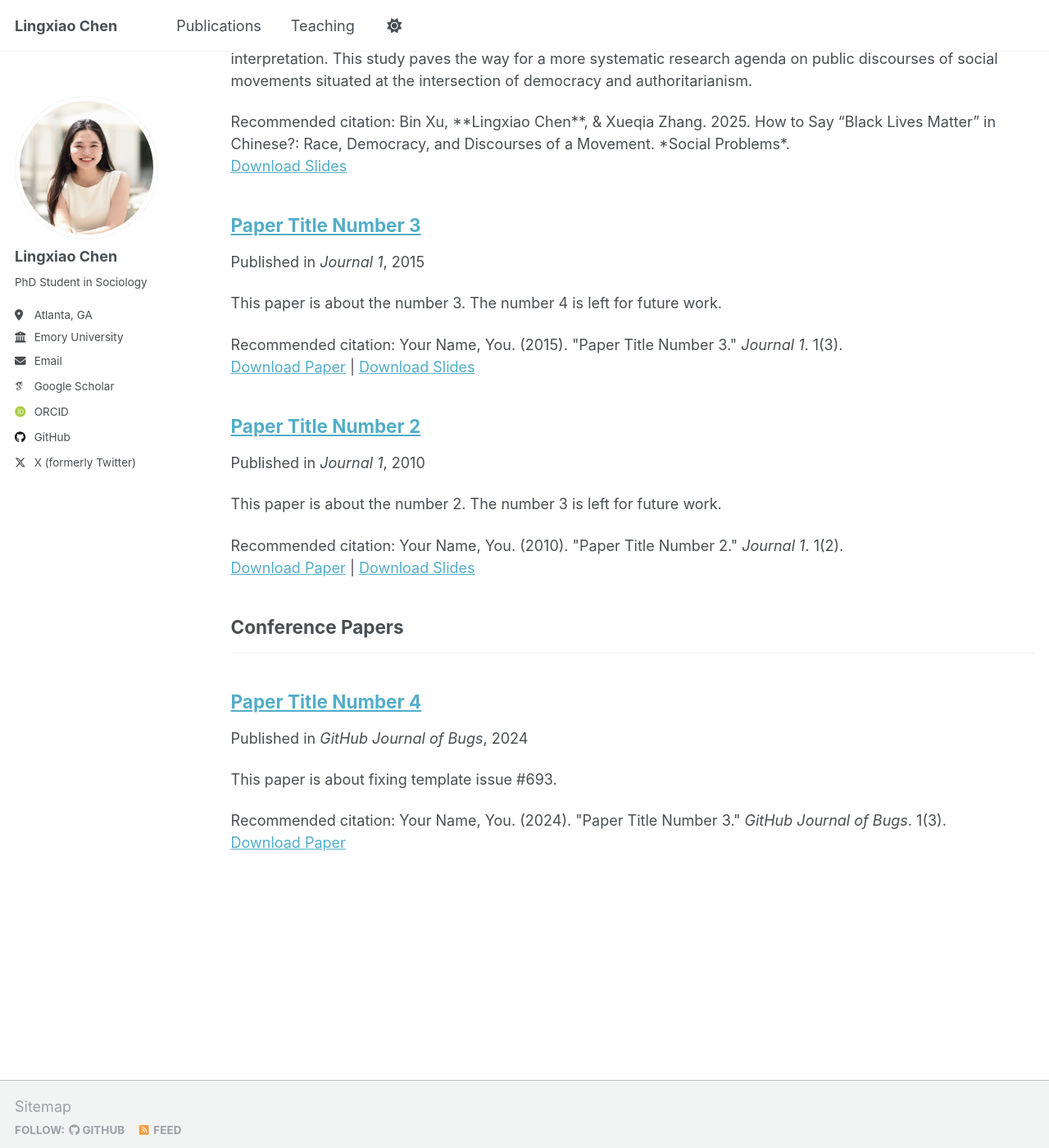
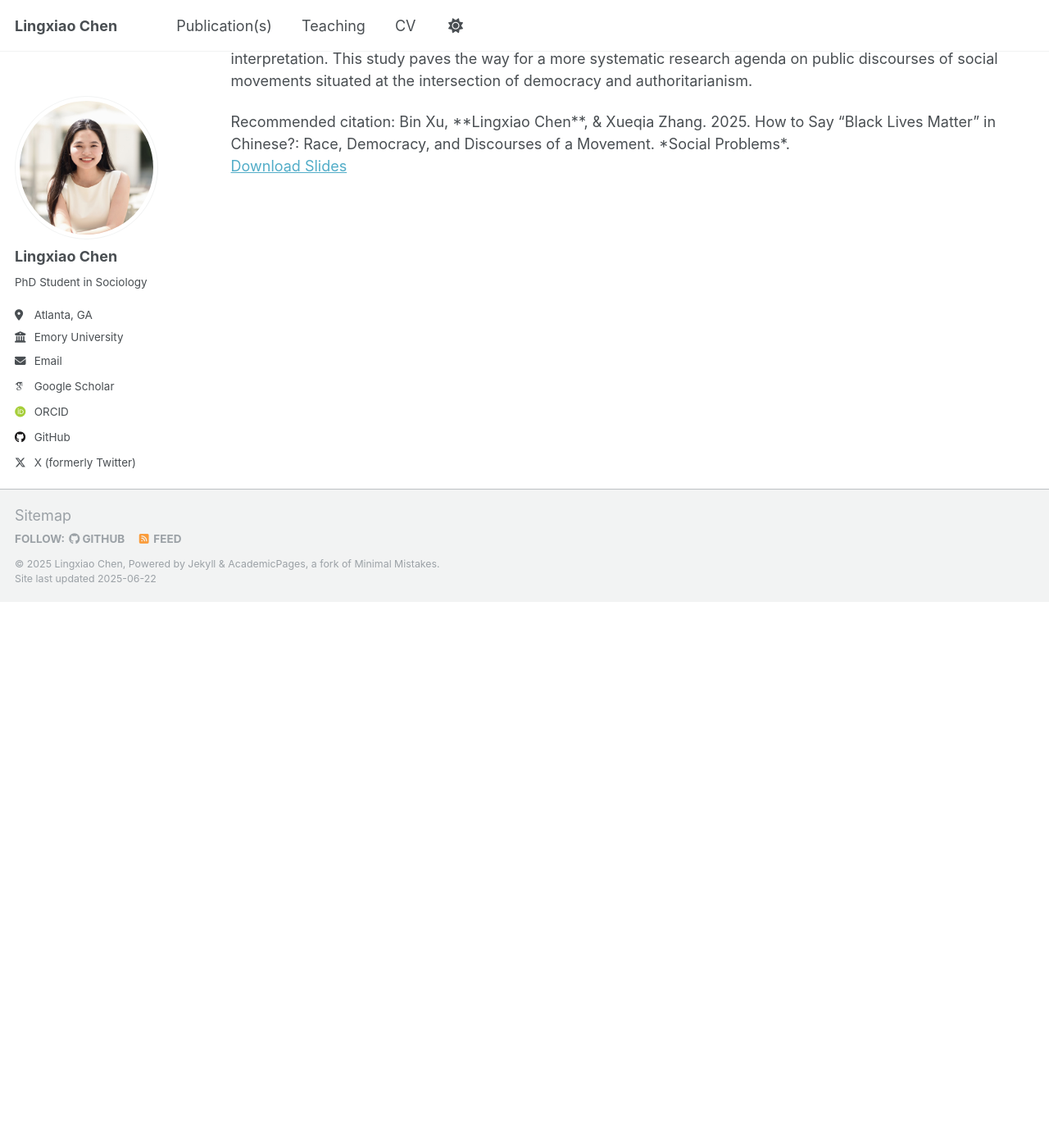
Before and after one commit to ling-xiao-chen/ling-xiao-chen.github.io, a Jekyll site: the page built from _pages/publications.html, in a window 1280 px wide and 1400 px high, scrolled down 666 px. Shown: the whole window at 82% size. Built offline with Jekyll 4.4.1, drawn with Linux system fonts in a browser that asks for light colours; some web fonts are replaced; some of the changed text lies outside the part shown.

Commit message:
commit a bunch of changes

```diff
--- a/_data/navigation.yml
+++ b/_data/navigation.yml
@@ -8,7 +8,7 @@
 #      Markdown formatted page while the second is generated using JSON.
 
 main:
-  - title: "Publications"
+  - title: "Publication(s)"
     url: /publications/
 
   # - title: "Talks"
@@ -23,8 +23,8 @@ main:
   # - title: "Blog Posts"
   #   url: /year-archive/
 
-  # - title: "CV"
-  #   url: /cv/
+  - title: "CV"
+    url: /cv/
 
   # - title: "CV"
   #   url: /cv-json/
--- a/_pages/publications.html
+++ b/_pages/publications.html
@@ -1,6 +1,6 @@
 ---
 layout: archive
-title: "Publications"
+title: "Publication(s)"
 permalink: /publications/
 author_profile: true
 ---
--- a/_publications/2010-10-01-paper-title-number-2.md
+++ /dev/null
@@ -1,14 +0,0 @@
----
-title: "Paper Title Number 2"
-collection: publications
-category: manuscripts
-permalink: /publication/2010-10-01-paper-title-number-2
-excerpt: 'This paper is about the number 2. The number 3 is left for future work.'
-date: 2010-10-01
-venue: 'Journal 1'
-slidesurl: 'http://academicpages.github.io/files/slides2.pdf'
-paperurl: 'http://academicpages.github.io/files/paper2.pdf'
-citation: 'Your Name, You. (2010). &quot;Paper Title Number 2.&quot; <i>Journal 1</i>. 1(2).'
----
-
-The contents above will be part of a list of publications, if the user clicks the link for the publication than the contents of section will be rendered as a full page, allowing you to provide more information about the paper for the reader. When publications are displayed as a single page, the contents of the above "citation" field will automatically be included below this section in a smaller font.
--- a/_publications/2015-10-01-paper-title-number-3.md
+++ /dev/null
@@ -1,14 +0,0 @@
----
-title: "Paper Title Number 3"
-collection: publications
-category: manuscripts
-permalink: /publication/2015-10-01-paper-title-number-3
-excerpt: 'This paper is about the number 3. The number 4 is left for future work.'
-date: 2015-10-01
-venue: 'Journal 1'
-slidesurl: 'http://academicpages.github.io/files/slides3.pdf'
-paperurl: 'http://academicpages.github.io/files/paper3.pdf'
-citation: 'Your Name, You. (2015). &quot;Paper Title Number 3.&quot; <i>Journal 1</i>. 1(3).'
----
-
-The contents above will be part of a list of publications, if the user clicks the link for the publication than the contents of section will be rendered as a full page, allowing you to provide more information about the paper for the reader. When publications are displayed as a single page, the contents of the above "citation" field will automatically be included below this section in a smaller font.
--- a/_publications/2024-02-17-paper-title-number-4.md
+++ /dev/null
@@ -1,13 +0,0 @@
----
-title: "Paper Title Number 4"
-collection: publications
-category: conferences
-permalink: /publication/2024-02-17-paper-title-number-4
-excerpt: 'This paper is about fixing template issue #693.'
-date: 2024-02-17
-venue: 'GitHub Journal of Bugs'
-paperurl: 'http://academicpages.github.io/files/paper3.pdf'
-citation: 'Your Name, You. (2024). &quot;Paper Title Number 3.&quot; <i>GitHub Journal of Bugs</i>. 1(3).'
----
-
-The contents above will be part of a list of publications, if the user clicks the link for the publication than the contents of section will be rendered as a full page, allowing you to provide more information about the paper for the reader. When publications are displayed as a single page, the contents of the above "citation" field will automatically be included below this section in a smaller font.
```
Also changed, not shown: _pages/about.md (+3 -3 lines), _pages/cv.md (+2 -2 lines), _teaching/2015-spring-teaching-2.md (deleted, +0 -20 lines), _teaching/teaching-1.md (added, +9 -0 lines), _teaching/teaching-2.md (added, +9 -0 lines), _teaching/teaching-3.md (added, +9 -0 lines), _teaching/teaching-4.md (renamed from _teaching/2014-spring-teaching-1.md, +3 -3 lines).
